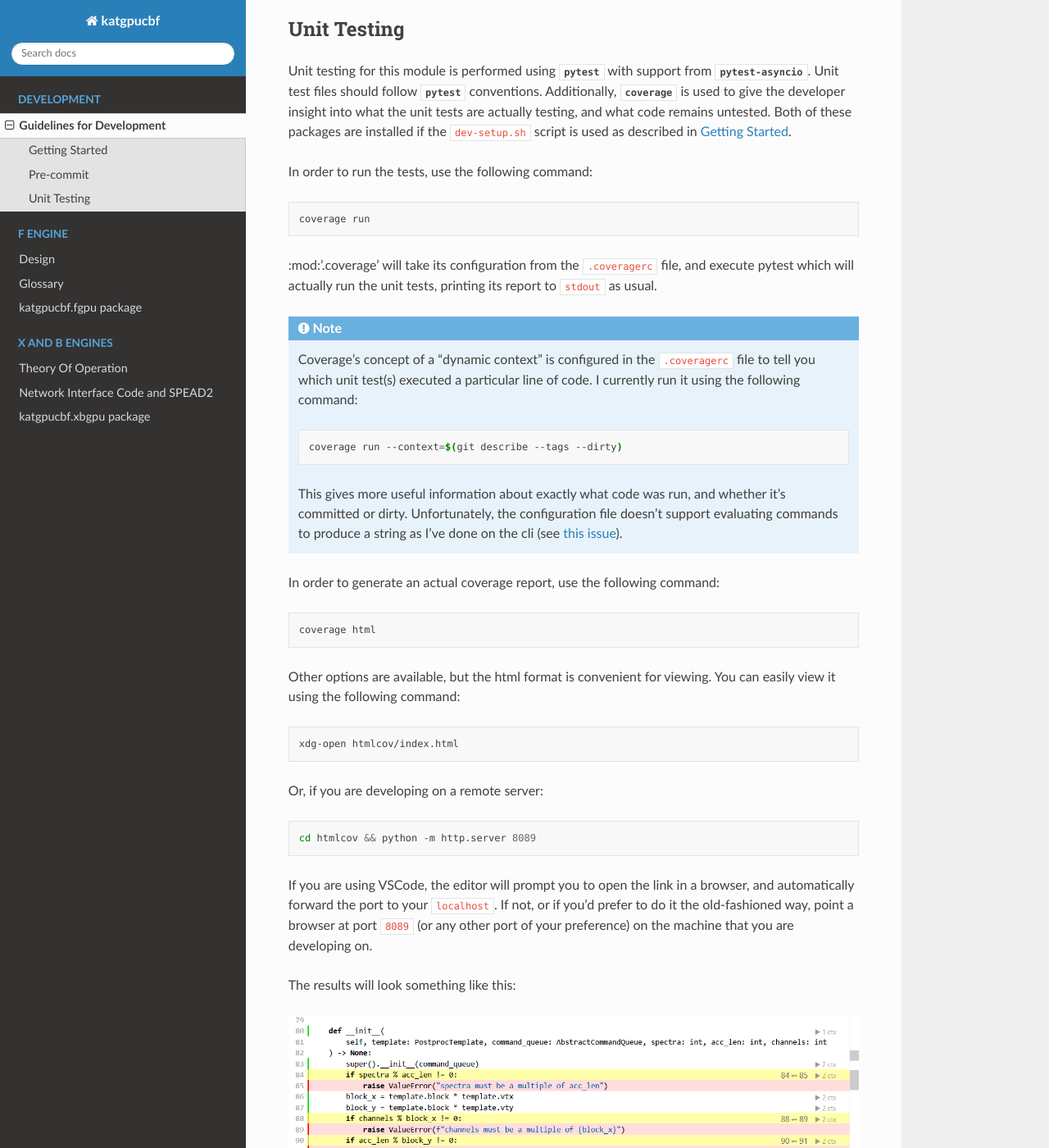
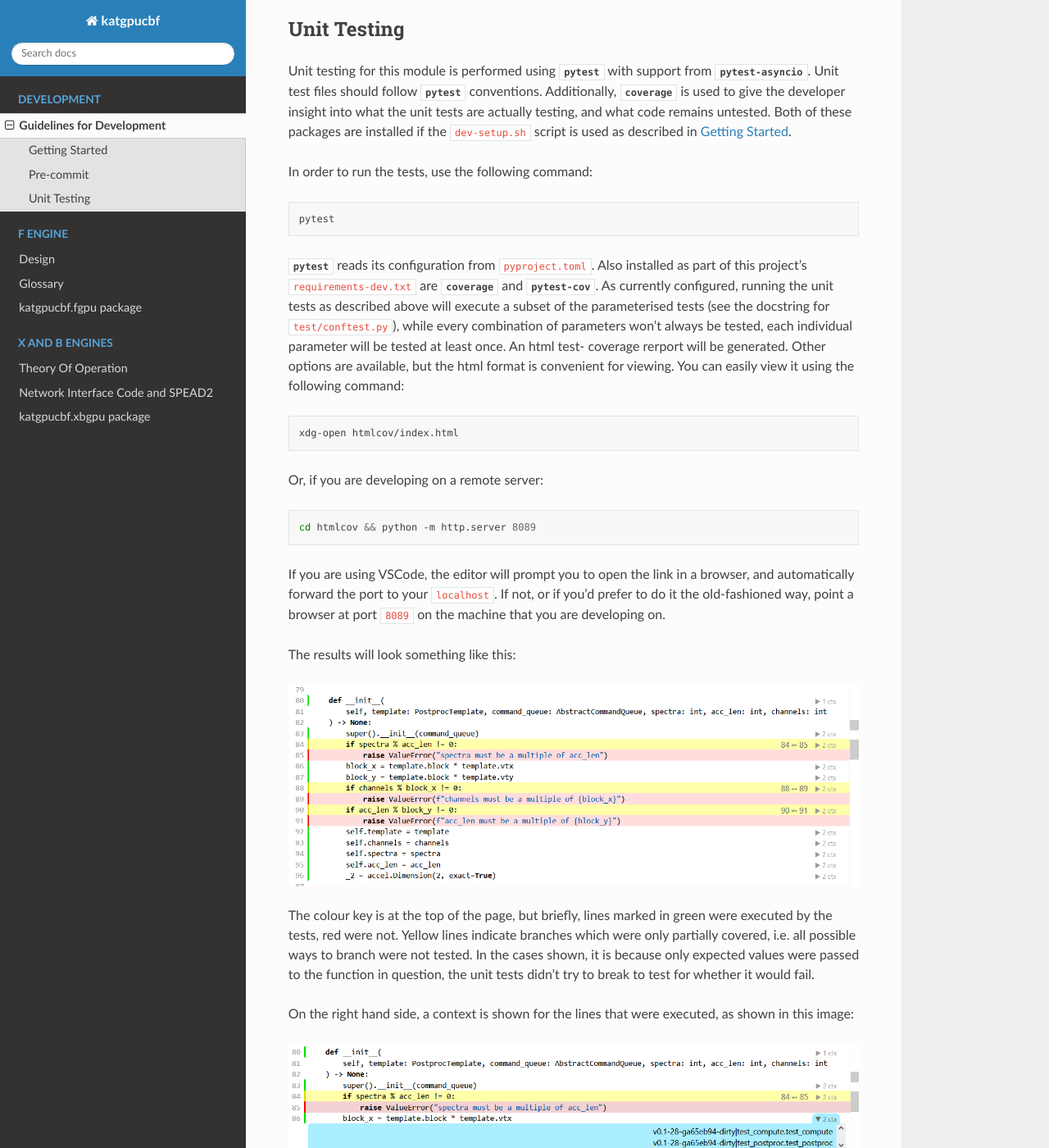
Before and after one commit to ska-sa/katgpucbf, a Sphinx documentation site: the page built from doc/dev-guide.rst, in a window 1280 px wide and 1400 px high, scrolled down 1213 px. Shown: the whole window at 82% size. Built offline with Sphinx 7.4.7 and the Read the Docs theme 2.0.0, drawn with Linux system fonts in a browser that asks for light colours; the version number could not be read and is left out; some of the changed text lies outside the part shown.

Commit message:
Update dev-guide.rst
The text incorporates the latest and greatest of what I understand of
the unit-testing process.

I also remove a redundant line from pyproject.toml, which specified the
dynamic context for coverage, but it gets overridden by the
`--cov-context` option of `pytest-cov` anyway.

I also change the reference to the `coverage` documentation from
specifically pointing to 5.5 to rather point to stable.

```diff
--- a/doc/conf.py
+++ b/doc/conf.py
@@ -64,7 +64,7 @@ warnings.filterwarnings("ignore", message="numpy.ufunc size changed")
 intersphinx_mapping = {
     "python": ("https://docs.python.org/3", None),
     "aiokatcp": ("https://aiokatcp.readthedocs.io/en/latest/", None),
-    "coverage": ("https://coverage.readthedocs.io/en/coverage-5.5/", None),
+    "coverage": ("https://coverage.readthedocs.io/en/stable/", None),
     "numpy": ("https://numpy.org/doc/stable", None),
     "pytest": ("https://docs.pytest.org/en/stable/", None),
     "spead2": ("https://spead2.readthedocs.io/en/latest", None),
--- a/doc/dev-guide.rst
+++ b/doc/dev-guide.rst
@@ -72,38 +72,17 @@ In order to run the tests, use the following command:
 
 .. code-block:: bash
 
-  coverage run
+  pytest
 
-:mod:'.coverage' will take its configuration from the ``.coveragerc`` file, and
-execute pytest which will actually run the unit tests, printing its report to
-``stdout`` as usual.
-
-.. note::
-
-  Coverage's concept of a "dynamic context" is configured in the ``.coveragerc``
-  file to tell you which unit test(s) executed a particular line of code. I
-  currently run it using the following command:
-
-  .. code-block:: bash
-
-    coverage run --context=$(git describe --tags --dirty)
-
-  This gives more useful information about exactly what code was run, and whether
-  it's committed or dirty. Unfortunately, the configuration file doesn't support
-  evaluating commands to produce a string as I've done on the cli (see
-  `this issue`_).
-
-.. _this issue: https://github.com/nedbat/coveragepy/issues/1190
-
-In order to generate an actual coverage report, use the
-following command:
-
-.. code-block:: bash
-
-  coverage html
-
-Other options are available, but the html format is convenient for viewing. You
-can easily view it using the following command:
+:mod:`.pytest` reads its configuration from ``pyproject.toml``. Also installed
+as part of this project's ``requirements-dev.txt`` are :mod:`.coverage` and
+:mod:`.pytest-cov`. As currently configured, running the unit tests as described
+above will execute a subset of the parameterised tests (see the docstring for
+``test/conftest.py``), while every combination of parameters won't always be
+tested, each individual parameter will be tested at least once. An html test-
+coverage rerport will be generated. Other options are available, but the html
+format is convenient for viewing. You can easily view it using the following
+command:
 
 .. code-block:: bash
 
@@ -118,7 +97,7 @@ Or, if you are developing on a remote server:
 If you are using VSCode, the editor will prompt you to open the link in a
 browser, and automatically forward the port to your ``localhost``. If not, or if
 you'd prefer to do it the old-fashioned way, point a browser at port ``8089``
-(or any other port of your preference) on the machine that you are developing on.
+on the machine that you are developing on.
 
 The results will look something like this:
 
@@ -140,3 +119,38 @@ On the left side of the `|` is the static context - in this case showing
 information regarding the git commit that I ran the test on. The right side
 shows the dynamic context - in this case, two different tests both executed this
 code during the course of their run.
+
+.. note::
+
+  :mod:`.coverage`\'s "dynamic context" output is currently specified by
+  :mod:`.pytest-cov` to describe the test function which executed the line of
+  code in question. If desired, it can instead be specified in coverage's
+  configuration as described in `coverage's documentation`_. This produces a
+  slightly different output which conveys more or less similar information.
+
+  .. _coverage's documentation: https://coverage.readthedocs.io/en/stable/contexts.html#dynamic-contexts
+
+  :mod:`.coverage`\'s `static context`_ is more difficult to specify in a way that
+  is useful. To generate the report above, I executed the following command:
+
+  .. _static context: https://coverage.readthedocs.io/en/stable/contexts.html#static-contexts
+
+  .. code-block:: bash
+
+    coverage run --context=$(git describe --tags --dirty)
+
+  This gives more useful information about exactly what code was run, and whether
+  it's committed or dirty. Unfortunately, doing things this way you miss out on
+  the features of :mod:`.pytest-cov`. :mod:`.coverage` supports specifying a
+  static context using either the command line (as shown) or via its
+  configuration file, including reading of environment variables, but support
+  doesn't extend to evaluating arbitrary shell expressions as is possible from
+  the command line.
+
+  The package author `suggests`_ the use of a Makefile to generate an environment
+  variable which the configuration can then use in generating a static context.
+  This strikes me as a good solution, but I am reluctant to include yet another
+  boiler-plate file in the repository, so I leave this to the discretion of the
+  individual developer to make use of as desired.
+
+  .. _suggests: https://github.com/nedbat/coveragepy/issues/1190
--- a/pyproject.toml
+++ b/pyproject.toml
@@ -45,7 +45,6 @@ source = [
 	"katgpucbf",
 	"test/",
 ]
-dynamic_context = "test_function"
 
 [tool.coverage.html]
 show_contexts = true
```
